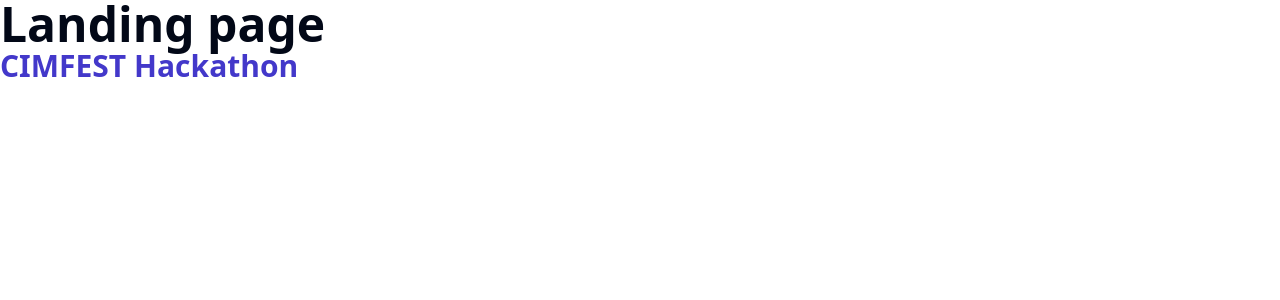
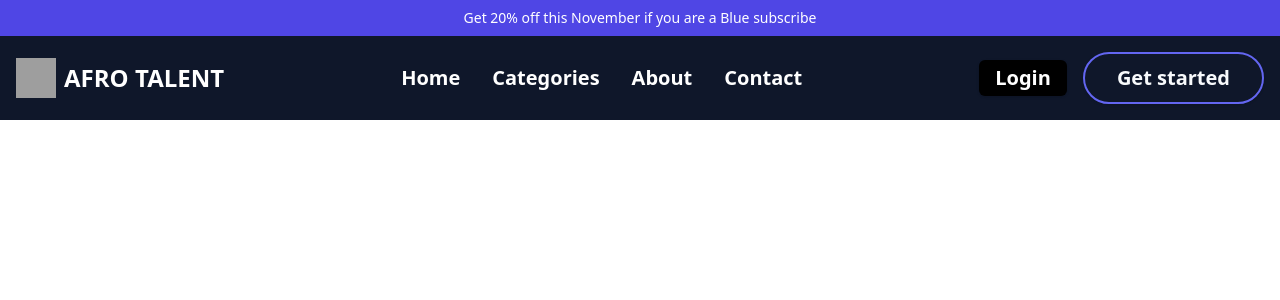
Before and after one commit to christienMD/cimfest-hackathon, a React (Vite) app: page / in a window 1280 px wide. Shown: the top 300 px of the page. Built offline with nearby package versions, Linux system fonts and the light colour scheme; grey boxes are pictures that could not be loaded.

Commit message:
feat: created navbar component

```diff
--- a/src/components/sections/Footer/Footer.tsx
+++ b/src/components/sections/Footer/Footer.tsx
@@ -0,0 +1,5 @@
+function Footer() {
+  return <div></div>;
+}
+
+export default Footer;
--- a/src/components/sections/Navbar/Navbar.tsx
+++ b/src/components/sections/Navbar/Navbar.tsx
@@ -0,0 +1,116 @@
+import { Button } from '@/components/ui/button';
+import { Menu } from 'lucide-react';
+import {
+  Sheet,
+  SheetContent,
+  SheetHeader,
+  SheetTitle,
+  SheetTrigger,
+} from '@/components/ui/sheet';
+
+const Navbar = () => {
+  return (
+    <div className="relative">
+      {/* Purple announcement bar */}
+      <div className="bg-indigo-600 px-4 py-2 text-center text-sm text-white">
+        Get 20% off this November if you are a Blue subscribe
+      </div>
+
+      {/* Main navigation */}
+      <nav className="bg-slate-900 px-4 py-4">
+        <div className="mx-auto flex max-w-7xl items-center justify-between">
+          {/* Logo */}
+          <div className="flex items-center space-x-2">
+            <img
+              src="/logo.svg"
+              alt="Afro Coach"
+              className="h-8 w-8 md:h-10 md:w-10"
+            />
+            <span className="text-lg md:text-2xl font-bold text-white">
+              AFRO TALENT
+            </span>
+          </div>
+
+          {/* Desktop Navigation links */}
+          <div className="hidden md:flex items-center space-x-8 font-bold text-xl">
+            <a href="/" className="text-white hover:text-gray-300">
+              Home
+            </a>
+            <a href="/categories" className="text-white hover:text-gray-300">
+              Categories
+            </a>
+            <a href="/about" className="text-white hover:text-gray-300">
+              About
+            </a>
+            <a href="/contact" className="text-white hover:text-gray-300">
+              Contact
+            </a>
+          </div>
+
+          {/* Desktop Auth buttons */}
+          <div className="hidden md:flex items-center space-x-4">
+            <Button className="text-white bg-black hover:bg-white hover:text-slate-900 font-bold text-lg md:text-xl">
+              Login
+            </Button>
+            <Button className="border-indigo-500 rounded-full border-2 px-4 py-2 md:px-8 md:py-6 font-bold text-lg md:text-xl">
+              Get started
+            </Button>
+          </div>
+
+          {/* Mobile menu sheet trigger */}
+          <Sheet>
+            <SheetTrigger asChild className="md:hidden">
+              <Button variant="ghost" size="icon" className="text-white">
+                <Menu className="h-6 w-6" />
+              </Button>
+            </SheetTrigger>
+            <SheetContent
+              side="right"
+              className="w-[300px] bg-slate-900 text-white"
+            >
+              <SheetHeader>
+                <SheetTitle className="text-white">Menu</SheetTitle>
+              </SheetHeader>
+              <div className="flex flex-col space-y-4 mt-8">
+                <a
+                  href="/"
+                  className="text-lg font-semibold hover:text-gray-300"
+                >
+                  Home
+                </a>
+                <a
+                  href="/categories"
+                  className="text-lg font-semibold hover:text-gray-300"
+                >
+                  Categories
+                </a>
+                <a
+                  href="/about"
+                  className="text-lg font-semibold hover:text-gray-300"
+                >
+                  About
+                </a>
+                <a
+                  href="/contact"
+                  className="text-lg font-semibold hover:text-gray-300"
+                >
+                  Contact
+                </a>
+                <div className="pt-4 flex flex-col space-y-4">
+                  <Button className="text-white bg-black hover:bg-white hover:text-slate-900 font-bold text-lg w-full">
+                    Login
+                  </Button>
+                  <Button className="border-indigo-500 rounded-full border-2 px-4 py-2 font-bold text-lg w-full">
+                    Get started
+                  </Button>
+                </div>
+              </div>
+            </SheetContent>
+          </Sheet>
+        </div>
+      </nav>
+    </div>
+  );
+};
+
+export default Navbar;
--- a/src/pages/Landing.tsx
+++ b/src/pages/Landing.tsx
@@ -1,8 +1,9 @@
+import Navbar from '@/components/sections/Navbar/Navbar';
+
 const LandingPage = () => {
   return (
     <div>
-      <h1 className="text-5xl font-bold">Landing page</h1>
-      <p className="text-3xl font-bold text-indigo-700"> CIMFEST Hackathon</p>
+      <Navbar />
     </div>
   );
 };
--- a/tailwind.config.js
+++ b/tailwind.config.js
@@ -1,54 +1,54 @@
 /** @type {import('tailwindcss').Config} */
 export default {
-    darkMode: ["class"],
-    content: ["./index.html", "./src/**/*.{js,ts,jsx,tsx}"],
+  darkMode: ['class'],
+  content: ['./index.html', './src/**/*.{js,ts,jsx,tsx}'],
   theme: {
     extend: {
       borderRadius: {
         lg: 'var(--radius)',
         md: 'calc(var(--radius) - 2px)',
-  			sm: 'calc(var(--radius) - 4px)'
+        sm: 'calc(var(--radius) - 4px)',
       },
       colors: {
         background: 'hsl(var(--background))',
         foreground: 'hsl(var(--foreground))',
         card: {
           DEFAULT: 'hsl(var(--card))',
-  				foreground: 'hsl(var(--card-foreground))'
+          foreground: 'hsl(var(--card-foreground))',
         },
         popover: {
           DEFAULT: 'hsl(var(--popover))',
-  				foreground: 'hsl(var(--popover-foreground))'
+          foreground: 'hsl(var(--popover-foreground))',
         },
         primary: {
           DEFAULT: 'hsl(var(--primary))',
-  				foreground: 'hsl(var(--primary-foreground))'
+          foreground: 'hsl(var(--primary-foreground))',
         },
         secondary: {
           DEFAULT: 'hsl(var(--secondary))',
-  				foreground: 'hsl(var(--secondary-foreground))'
+          foreground: 'hsl(var(--secondary-foreground))',
         },
         muted: {
           DEFAULT: 'hsl(var(--muted))',
-  				foreground: 'hsl(var(--muted-foreground))'
+          foreground: 'hsl(var(--muted-foreground))',
         },
         accent: {
           DEFAULT: 'hsl(var(--accent))',
-  				foreground: 'hsl(var(--accent-foreground))'
+          foreground: 'hsl(var(--accent-foreground))',
         },
         destructive: {
           DEFAULT: 'hsl(var(--destructive))',
-  				foreground: 'hsl(var(--destructive-foreground))'
+          foreground: 'hsl(var(--destructive-foreground))',
         },
         border: 'hsl(var(--border))',
         input: 'hsl(var(--input))',
         ring: 'hsl(var(--ring))',
         chart: {
-  				'1': 'hsl(var(--chart-1))',
-  				'2': 'hsl(var(--chart-2))',
-  				'3': 'hsl(var(--chart-3))',
-  				'4': 'hsl(var(--chart-4))',
-  				'5': 'hsl(var(--chart-5))'
+          1: 'hsl(var(--chart-1))',
+          2: 'hsl(var(--chart-2))',
+          3: 'hsl(var(--chart-3))',
+          4: 'hsl(var(--chart-4))',
+          5: 'hsl(var(--chart-5))',
         },
         sidebar: {
           DEFAULT: 'hsl(var(--sidebar-background))',
@@ -58,10 +58,16 @@
           accent: 'hsl(var(--sidebar-accent))',
           'accent-foreground': 'hsl(var(--sidebar-accent-foreground))',
           border: 'hsl(var(--sidebar-border))',
-  				ring: 'hsl(var(--sidebar-ring))'
-  			}
-  		}
-  	}
+          ring: 'hsl(var(--sidebar-ring))',
         },
-  plugins: [require("tailwindcss-animate")],
+        colors: {
+          indigo: {
+            600: '#4f46e5',
+            700: '#4338ca',
+          },
+        },
+      },
+    },
+  },
+  plugins: [require('tailwindcss-animate')],
 };
```
Lines whose indentation alone changed are shown as unchanged.
